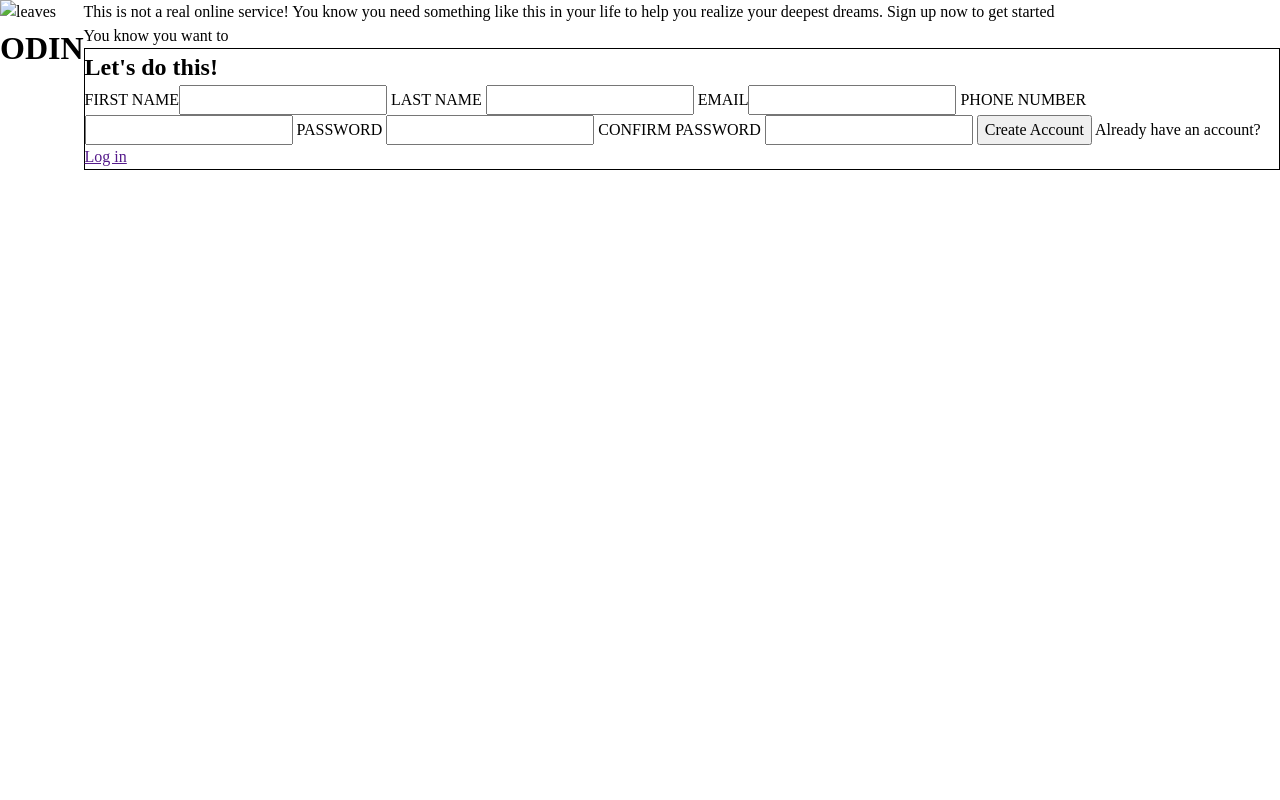
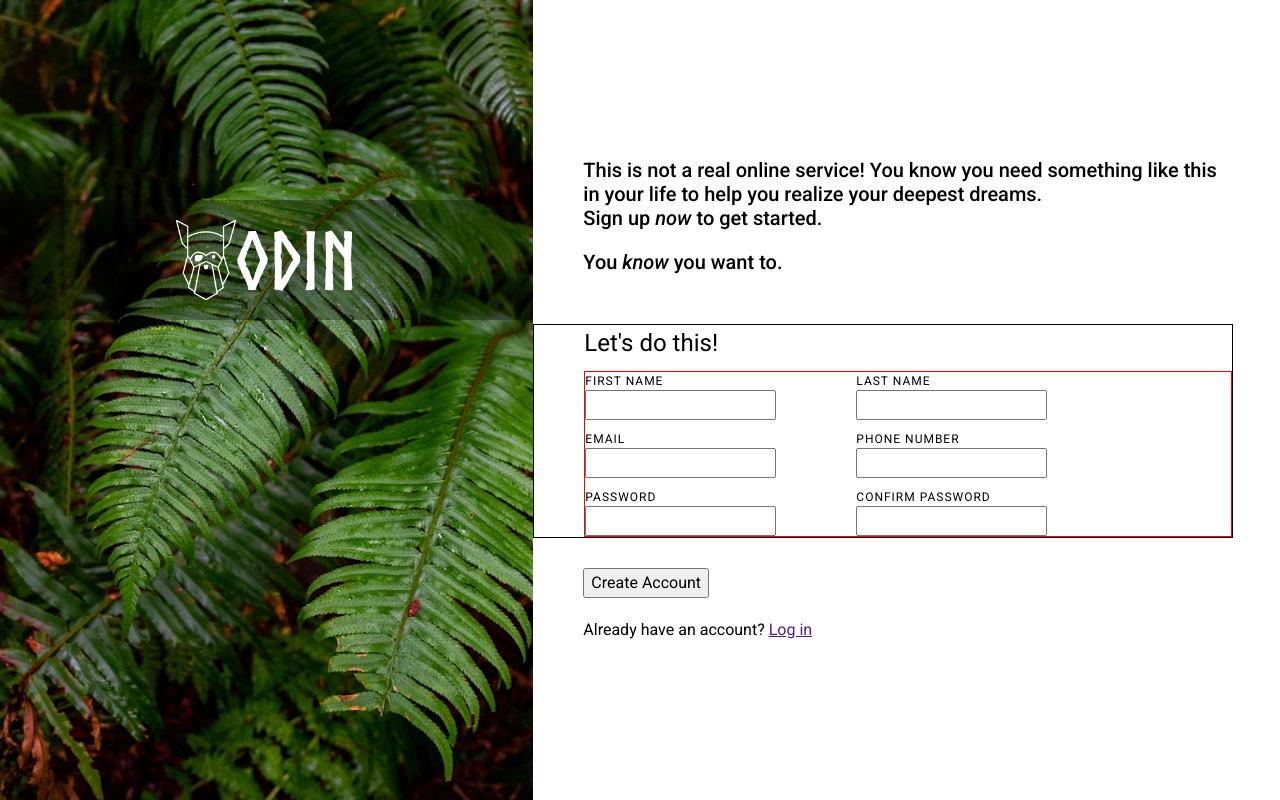
Before and after one commit to JacobKnittle/sign-up-form, a plain HTML site: page index.html in a window 1280 px wide. Drawn offline with Linux system fonts and the light colour scheme; a web font is replaced by a local one.

Commit message:
add sidebarlogo, header, and form layout

```diff
--- a/index.html
+++ b/index.html
@@ -3,51 +3,66 @@
   <head>
     <meta charset="UTF-8" />
     <meta name="viewport" content="width=device-width, initial-scale=1.0" />
-    <title>Document</title>
+    <title>Sign Up Form</title>
     <link rel="preconnect" href="https://fonts.googleapis.com" />
     <link rel="preconnect" href="https://fonts.gstatic.com" crossorigin />
     <link
-      href="https://fonts.googleapis.com/css2?family=Gravitas+One&display=swap"
+      href="https://fonts.googleapis.com/css2?family=Roboto:ital,wght@0,100..900;1,100..900&display=swap"
       rel="stylesheet"
     />
     <link rel="stylesheet" href="style.css" />
   </head>
   <body>
     <div class="sidebar">
-      <img src="./leaves.jpg" alt="leaves" />
-      <div class="logo">
-        <h1>ODIN</h1>
+      <img class="background-leaves" src="./leaves.jpg" alt="leaves" />
+      <div class="logo-container">
+        <img class="odin-image" src="./odin-lined.png" alt="" />
+        <h1 class="logo-text">ODIN</h1>
       </div>
     </div>
     <div class="content-container">
       <header>
-        <p>
+        <p class="introduction-text">
           This is not a real online service! You know you need something like
-          this in your life to help you realize your deepest dreams. Sign up now
-          to get started
+          this in your life to help you realize your deepest dreams. <br />Sign
+          up <em>now</em> to get started.
         </p>
-        <p>You know you want to</p>
+        <p>You <em>know</em> you want to.</p>
       </header>
       <form action="">
-        <h2>Let's do this!</h2>
+        <div class="input-background-container">
+          <h2>Let's do this!</h2>
+          <div class="input-container">
+            <div class="label-input">
+              <label for="first_name">FIRST NAME</label
+              ><input type="text" id="first_name" />
+            </div>
 
-        <label for="first_name"
-          >FIRST NAME<input type="text" id="first_name"
-        /></label>
-
-        <label for="last_name"
-          >LAST NAME <input type="text" id="last_name"
-        /></label>
-        <label for="email">EMAIL<input type="text" id="email" /></label>
-        <label for="phone_number"
-          >PHONE NUMBER <input type="text" id="phone_number"
-        /></label>
-        <label for="password"
-          >PASSWORD <input type="text" id="password"
-        /></label>
-        <label for="confirm">CONFIRM PASSWORD <input type="text" /></label>
-        <button type="submit">Create Account</button>
-        <span>Already have an account? <a href="">Log in</a></span>
+            <div class="label-input">
+              <label for="last_name">LAST NAME </label
+              ><input type="text" id="last_name" />
+            </div>
+            <div class="label-input">
+              <label for="email">EMAIL</label><input type="text" id="email" />
+            </div>
+            <div class="label-input">
+              <label for="phone_number">PHONE NUMBER </label
+              ><input type="text" id="phone_number" />
+            </div>
+            <div class="label-input">
+              <label for="password">PASSWORD </label
+              ><input type="text" id="password" />
+            </div>
+            <div class="label-input">
+              <label for="confirm">CONFIRM PASSWORD </label
+              ><input type="text" />
+            </div>
+          </div>
+        </div>
+        <div class="account-container">
+          <button type="submit">Create Account</button>
+          <span>Already have an account? <a href="">Log in</a></span>
+        </div>
       </form>
     </div>
   </body>
--- a/style.css
+++ b/style.css
@@ -70,13 +70,102 @@ h6 {
 
 /* --------------------------------------------------------------- */
 
-.sidebar {
+@font-face {
+  font-family: "Norse-Bold";
+  src: url("Norse-Bold.otf");
 }
 
 body {
   display: flex;
+  font-family: "Roboto", serif;
 }
 
-form {
+.sidebar {
+  height: 100vh;
+  position: relative;
+}
+
+.background-leaves {
+  height: 100%;
+}
+
+.logo-container {
+  position: absolute;
+  display: flex;
+  justify-content: center;
+  align-items: center;
+  color: white;
+  background-color: rgba(0, 0, 0, 0.3);
+  top: 25%;
+  width: 100%;
+}
+
+.logo-text {
+  font-family: Norse-Bold;
+  font-size: 80px;
+}
+
+.odin-image {
+  height: 80px;
+}
+
+.content-container {
+  display: flex;
+  flex-direction: column;
+  justify-content: center;
+  align-items: center;
+  max-width: 700px;
+}
+
+header {
+  margin-bottom: 50px;
+  margin-left: 50px;
+  font-weight: 500;
+  line-height: 1.2;
+  font-size: 20px;
+}
+
+.introduction-text {
+  margin-bottom: 20px;
+}
+
+.input-background-container {
   border: 1px solid black;
 }
+
+h2 {
+  margin-left: 50px;
+  font-weight: 400;
+  margin-bottom: 10px;
+}
+
+.input-container {
+  border: 1px solid red;
+  margin-left: 50px;
+  display: flex;
+  flex-wrap: wrap;
+  column-gap: 80px;
+  row-gap: 10px;
+}
+
+.label-input {
+  display: flex;
+  flex-direction: column;
+}
+
+label {
+  font-size: 12px;
+  font-weight: 400;
+  letter-spacing: 1px;
+  color: black;
+}
+
+.account-container {
+  margin-top: 30px;
+  margin-left: 50px;
+}
+
+button {
+  display: block;
+  margin-bottom: 20px;
+}
```
Also changed, not shown: halie-west-25xggax4bSA-unsplash.jpg (deleted), leaves.jpg (added).
